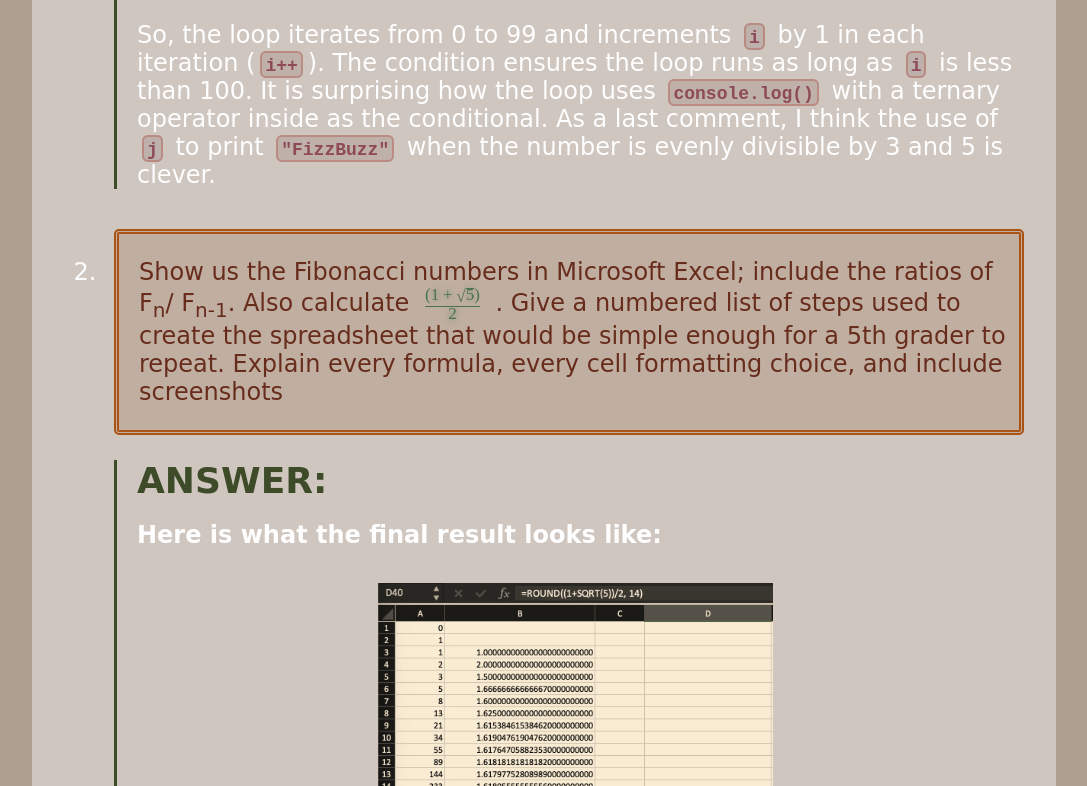
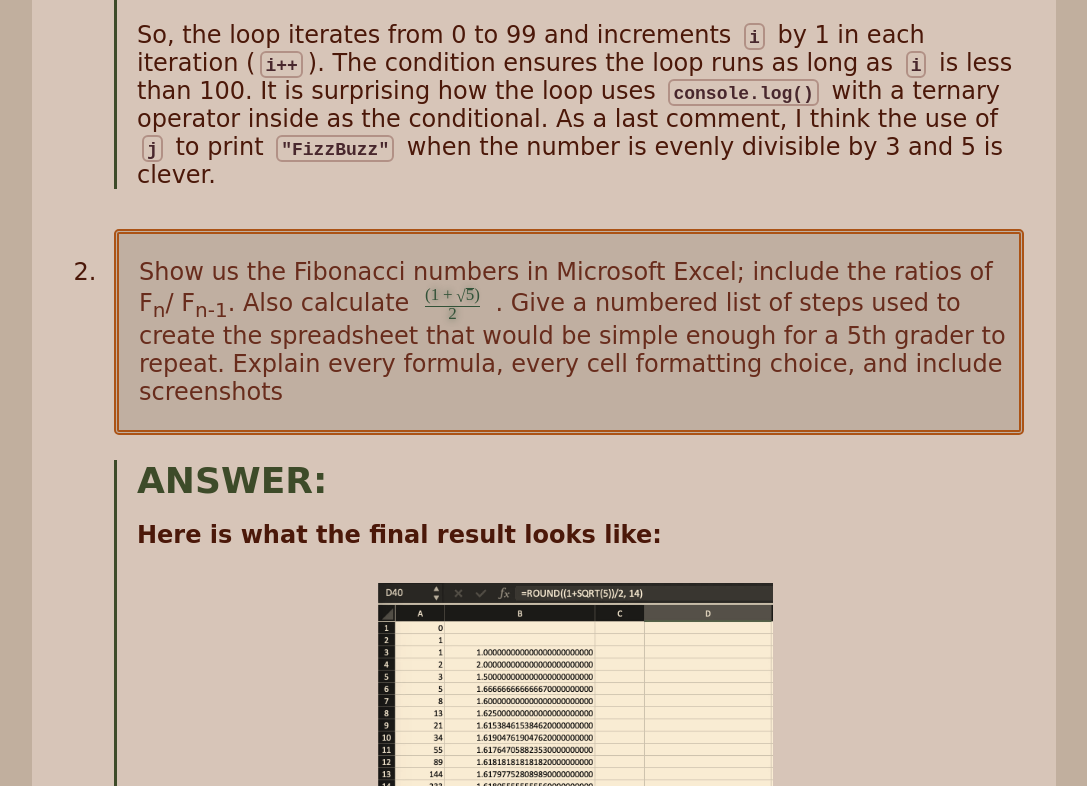
Before and after one commit to kenneyher/kenneyher.github.io, a plain HTML site: page index.html in a window 1280 px wide. Shown: the part 784-1570 px from the top of the page, without its empty margins (96-1183 px from the left). Drawn offline with nearby package versions, Linux system fonts and the light colour scheme; a web font is replaced by a local one.

Commit message:
attempt to solve contrast issues (2)

```diff
--- a/index.html
+++ b/index.html
@@ -1,19 +1,19 @@
 <!DOCTYPE html>
 <html xmlns="http://www.w3.org/1999/xhtml" lang="en">
   <head>
-    <meta charset="UTF-8" />
-    <meta name="viewport" content="width=device-width, initial-scale=1.0" />
+    <meta charset="UTF-8" >
+    <meta name="viewport" content="width=device-width, initial-scale=1.0" >
     <link
       rel="stylesheet"
       href="https://cdnjs.cloudflare.com/ajax/libs/prism/1.29.0/themes/prism-tomorrow.min.css"
       integrity="sha512-vswe+cgvic/XBoF1OcM/TeJ2FW0OofqAVdCZiEYkd6dwGXthvkSFWOoGGJgS2CW70VK5dQM5Oh+7ne47s74VTg=="
       crossorigin="anonymous"
       referrerpolicy="no-referrer"
-    />
+    >
     <link
       rel="stylesheet"
       href="https://use.fontawesome.com/releases/v5.0.7/css/all.css"
-    />
+    >
     <title>HW 2023/10/31</title>
     <style>
       @import url("https://fonts.googleapis.com/css2?family=Mountains+of+Christmas:wght@400;700&display=swap");
@@ -55,16 +55,16 @@
       }
 
       .light {
-        --bg: #af9f91;
-        --container_bg: #cfc6bf;
+        --bg: #c1af9e;
+        --container_bg: #d7c5b8;
         --btn_color: red;
         --txt: rgb(75 24 9);
         --qtn_bg: #c0afa1;
         --qtn_txt: rgb(104 44 28);
         /* --mono: #b04f42; */
-        --mono: #8e4a56;
-        --math: rgb(75, 114, 82);
-        --mono_bdr: rgba(176, 79, 66, 0.385);
+        --mono: #48272d;
+        --math: rgb(51, 83, 57);
+        --mono_bdr: rgba(118, 60, 53, 0.385);
         --mono_bg: rgba(165, 140, 137, 0.385);
         --ans: rgb(61 75 41);
         --matrix: rgb(89, 100, 110);
@@ -172,7 +172,7 @@
         margin-right: auto;
         margin-left: auto;
         font-size: 24px;
-        color: hsl(131 140 101);
+        /* color: hsl(131, 140, 101); */
       }
 
       .centered-block-x {
@@ -214,7 +214,7 @@
         font-size: 18px;
         border: solid 2px var(--mono_bdr);
         color: var(--mono);
-        background-color: var(--mono_bg);
+        /* background-color: var(--mono_bg); */
         font-weight: bolder;
         margin-left: 5px;
         margin-right: 5px;
@@ -374,7 +374,7 @@
                         src="fibo_nums_in_excel.webp"
                         alt="Fibonnacci numbers stored in an excel table"
                         class="img-box filter"
-                      />
+                      >
                     </div>
                     <p>
                       First, we need to add the first three fibonacci numbers to
@@ -385,7 +385,7 @@
                         src="./fibo_nums_excel1.webp"
                         alt="first three fibo nums"
                         class="img-box filter"
-                      />
+                      >
                     </div>
                     <p>
                       Then, to add the next on the sequence, we go to the cell
@@ -408,12 +408,12 @@
                         src="./fibo_nums_excel2.webp"
                         alt="first fourth fibo nums"
                         class="img-box filter"
-                      />
+                      >
                       <img
                         src="./fibo_nums_excel3.webp"
                         alt="fibo sequence until the 100th number"
                         class="img-box filter"
-                      />
+                      >
                     </div>
                     <p>
                       Once we have the 100th number of the fibonacci sequence,
@@ -434,12 +434,12 @@
                         src="./fibo_nums_excel5.webp"
                         alt="ratio between fibo 3 and 4 function"
                         class="img-box filter"
-                      />
+                      >
                       <img
                         src="./fibo_nums_excel7.webp"
                         alt="ratio between fibo 3 and 4 with 14 decimals"
                         class="img-box filter"
-                      />
+                      >
                     </div>
                     <p>
                       After that, we want to do the same for all fibonacci
@@ -478,12 +478,12 @@
                         src="./fibo_nums_excel9.webp"
                         alt="first fourth fibo nums"
                         class="img-box filter"
-                      />
+                      >
                       <img
                         src="./fibo_nums_excel10.webp"
                         alt="fibo sequence until the 100th number"
                         class="img-box filter"
-                      />
+                      >
                     </div>
                   </div>
                 </div>
@@ -538,7 +538,7 @@
                         class="svg power-tower"
                         src="BB6_exact_value.svg"
                         alt="Exact number of marks writen by BB6"
-                      />
+                      >
                     </div>
                   </div>
                 </div>
@@ -610,7 +610,7 @@
                         src="./euler_number.svg"
                         alt="euler constant"
                         class="img-box svg"
-                      />
+                      >
                     </div>
                     <p>
                       To solve this question, I wrote this function:
@@ -690,7 +690,7 @@
                         src="./accesibility_checker_results.webp"
                         alt="results of the WebAIM Accesibility Checker"
                         class="img-box spotlight"
-                      />
+                      >
                     </div>
                     <p>
                       But, if we dive in into the 51 contrast errors, we'll
@@ -703,7 +703,7 @@
                         src="./accesibility_checker_contrast_errors.webp"
                         alt="contrast errors detected by the WebAIM Accesibility Checker"
                         class="img-box spotlight"
-                      />
+                      >
                     </div>
                     <p>
                       There more categories but the most important that I
@@ -719,7 +719,7 @@
                         src="./accesibility_checker_alerts.webp"
                         alt="Alerts detected by the WebAIM Accesibility Checker"
                         class="img-box spotlight"
-                      />
+                      >
                     </div>
                     <p>
                       Apparently, ARIA "is a set of roles and attributes that
@@ -751,7 +751,7 @@
                         src="./accesibility_checker_alerts_fixed.webp"
                         alt="Alerts detected by the WebAIM Accesibility Checker. ARIA alert fixed"
                         class="img-box spotlight"
-                      />
+                      >
                     </div>
                     <p>
                       The other alerts are a little bit silly. Just suggestions
@@ -864,7 +864,7 @@
                           class="spotlight"
                           src="./mandelbrot_set_small2.webp"
                           alt="¿¿¿???"
-                        />
+                        >
                       </a>
                     </div>
                   </div>
@@ -1016,7 +1016,7 @@
                         src="./screeps_ss1.webp"
                         alt="a screeps room"
                         class="img-box spotlight"
-                      />
+                      >
                     </div>
                     <p>More info will be provided later.</p>
                   </div>
```
